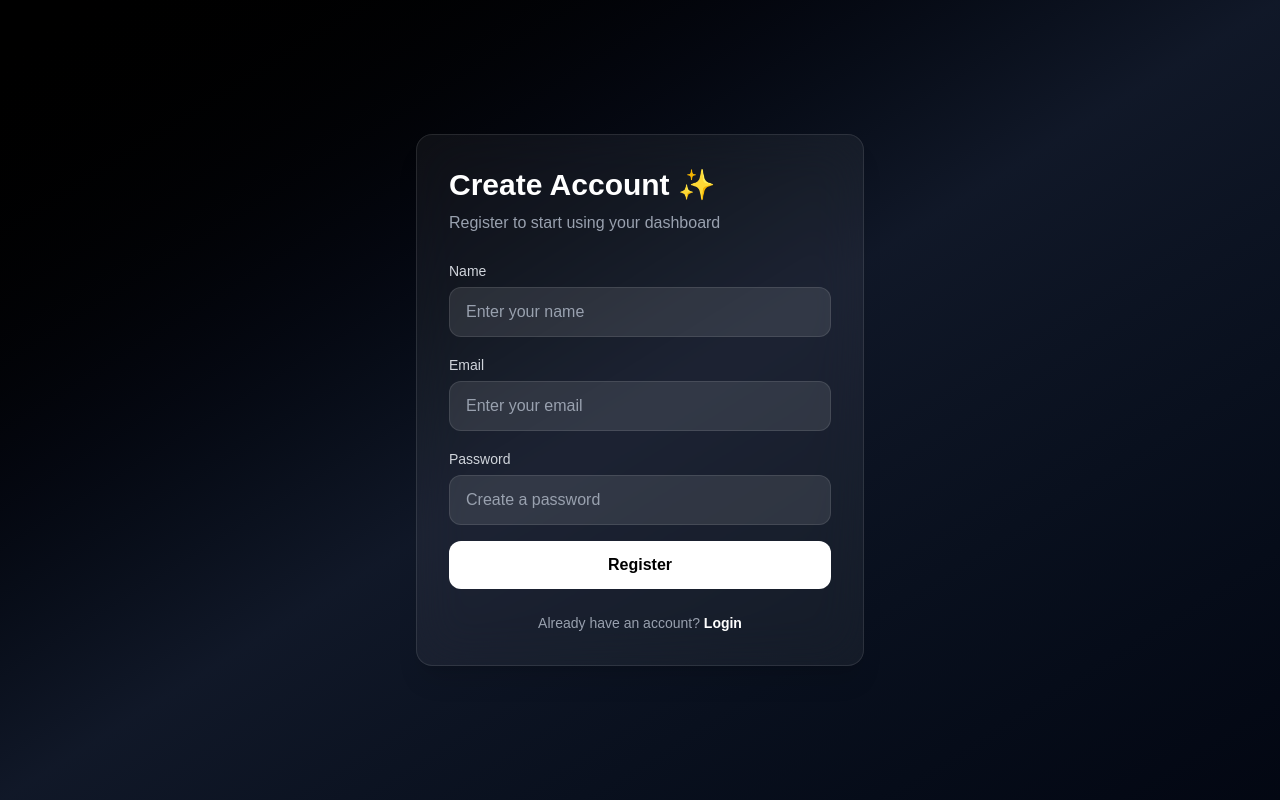
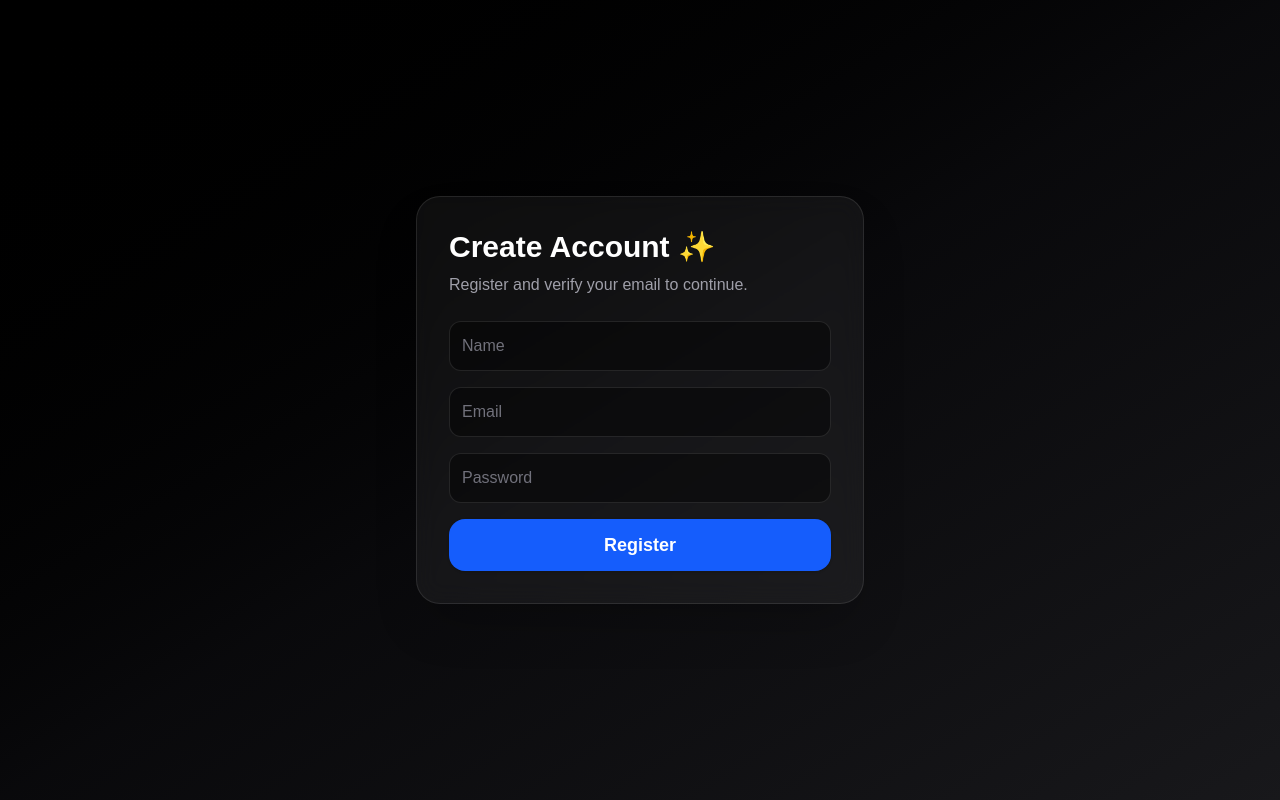
Before and after one commit to FarajNasir/CrudNext, a Next.js app: page /register in a window 1280 px wide. Built offline with nearby package versions, Linux system fonts and the light colour scheme; no server answers.

Commit message:
Fix review comments: remove old middleware, clean auth flow, refactor middleware client

```diff
--- /dev/null
+++ b/app/api/auth/logout/route.ts
@@ -0,0 +1,9 @@
+import { NextResponse } from "next/server";
+import { supabaseServer } from "@/lib/supabaseServer";
+
+export async function POST() {
+  const supabase = await supabaseServer();
+  await supabase.auth.signOut();
+
+  return NextResponse.json({ success: true });
+}
--- /dev/null
+++ b/app/api/auth/register/route.ts
@@ -0,0 +1,25 @@
+import { NextResponse } from "next/server";
+import { supabaseServer } from "@/lib/supabaseServer";
+
+export async function POST(req: Request) {
+  const supabase = await supabaseServer();
+  const { name, email, password } = await req.json();
+
+  const { error } = await supabase.auth.signUp({
+    email,
+    password,
+    options: {
+      data: { name },
+      emailRedirectTo: `${process.env.NEXT_PUBLIC_SITE_URL}/login`,
+    },
+  });
+
+  if (error) {
+    return NextResponse.json({ error: error.message }, { status: 400 });
+  }
+
+  return NextResponse.json({
+    success: true,
+    message: "Registered! Please verify your email.",
+  });
+}
--- a/app/dashboard/DashboardClient.tsx
+++ b/app/dashboard/DashboardClient.tsx
@@ -172,10 +172,10 @@ export default function DashboardClient({ userEmail }: { userEmail: string }) {
 
   // ✅ Logout (cookies)
   const logout = async () => {
-    await fetch("/api/auth/logout", { method: "POST" });
-    router.replace("/login");
-    router.refresh();
-  };
+  await fetch("/api/auth/logout", { method: "POST" });
+  router.push("/login");
+};
+
 
   const doneCount = todos.filter((t) => t.is_done).length;
 
--- a/app/login/page.tsx
+++ b/app/login/page.tsx
@@ -1,16 +1,14 @@
 "use client";
 
-import { useEffect, useState } from "react";
-import { supabaseClient } from "@/lib/supabaseClient";
 import { useRouter, useSearchParams } from "next/navigation";
+import { useState } from "react";
 
 export default function LoginPage() {
   const router = useRouter();
   const searchParams = useSearchParams();
 
-  // role param from URL => /login?role=admin
-  const loginType = searchParams.get("role"); // "admin" | null
-  const isAdminLogin = loginType === "admin";
+  // /login?role=admin => admin login
+  const isAdminLogin = searchParams.get("role") === "admin";
 
   const [email, setEmail] = useState("");
   const [password, setPassword] = useState("");
@@ -18,71 +16,43 @@ export default function LoginPage() {
   const login = async (e: React.FormEvent) => {
     e.preventDefault();
 
-    const { data, error } = await supabaseClient.auth.signInWithPassword({
+    const res = await fetch("/api/auth/login", {
+      method: "POST",
+      headers: { "Content-Type": "application/json" },
+      body: JSON.stringify({
         email,
         password,
+        role: isAdminLogin ? "admin" : "user",
+      }),
     });
 
-    if (error) return alert(error.message);
+    const data = await res.json();
 
-    // ✅ Email verification check
-    if (!data.user?.email_confirmed_at) {
-      alert("Please verify your email first.");
-      await supabaseClient.auth.signOut();
+    if (!res.ok) {
+      alert(data.error);
       return;
     }
 
-     const { data: profileData, error: profileError } = await supabaseClient
-        .from("profiles")
-        .select("role")
-        .eq("id", data.user.id)
-        .single();
-
-         if (profileError) {
-        alert("Profile not found. Please try again.");
-        await supabaseClient.auth.signOut();
-        return;
-      }
-
-    // ✅ If Admin Login, enforce ADMIN role
-    if (isAdminLogin) {
-
-
-
-
-      if (profileData?.role !== "ADMIN") {
-        alert("Access Denied ❌ You are not an admin.");
-        await supabaseClient.auth.signOut();
-        router.push("/login");
-        return;
-      }
-    }
-    else{
-      if (profileData?.role === "ADMIN") {
-        alert("Access Denied ❌ You are not a user.");
-        await supabaseClient.auth.signOut();
-        router.push("/login");
-        return;
-      }
-    }
-
-    // ✅ Success redirect
     router.push("/dashboard");
   };
 
   return (
     <div className="min-h-screen bg-gradient-to-br from-black via-zinc-950 to-zinc-900 flex items-center justify-center px-4">
       <div className="w-full max-w-md rounded-3xl border border-white/10 bg-white/5 shadow-2xl p-8 backdrop-blur-md">
+        {/* Heading */}
+        <div className="mb-6">
           <h1 className="text-3xl font-extrabold text-white mb-2">
             {isAdminLogin ? "Admin Login 🛡️" : "User Login 👤"}
           </h1>
 
-        <p className="text-zinc-400 mb-6">
+          <p className="text-zinc-400 text-sm">
             {isAdminLogin
               ? "Only admins can login from here."
               : "Login to access your dashboard."}
           </p>
+        </div>
 
+        {/* Form */}
         <form onSubmit={login} className="space-y-4">
           <input
             className="w-full rounded-xl border border-white/10 bg-black/40 p-3 text-white placeholder:text-zinc-500 outline-none focus:ring-2 focus:ring-blue-500"
@@ -113,14 +83,30 @@ export default function LoginPage() {
           </button>
         </form>
 
-        <div className="mt-6 text-center text-sm text-zinc-400">
-          New user?{" "}
+        {/* Links */}
+        <div className="mt-6 flex flex-col gap-3 text-center text-sm text-zinc-400">
           <button
             onClick={() => router.push("/register")}
             className="text-blue-400 font-semibold hover:underline"
           >
-            Create account
+            Create new account
           </button>
+
+          {!isAdminLogin ? (
+            <button
+              onClick={() => router.push("/login?role=admin")}
+              className="text-yellow-400 font-semibold hover:underline"
+            >
+              Login as Admin instead
+            </button>
+          ) : (
+            <button
+              onClick={() => router.push("/login")}
+              className="text-white font-semibold hover:underline"
+            >
+              Login as User instead
+            </button>
+          )}
         </div>
       </div>
     </div>
--- a/app/register/page.tsx
+++ b/app/register/page.tsx
@@ -1,8 +1,7 @@
 "use client";
 
+import { useRouter } from "next/navigation";
 import { useState } from "react";
-import { supabaseClient } from "@/lib/supabaseClient";
-import { useRouter } from "next/navigation";
 
 export default function RegisterPage() {
   const router = useRouter();
@@ -10,89 +9,66 @@ export default function RegisterPage() {
   const [name, setName] = useState("");
   const [email, setEmail] = useState("");
   const [password, setPassword] = useState("");
-  const [loading, setLoading] = useState(false);
 
   const register = async (e: React.FormEvent) => {
     e.preventDefault();
-    setLoading(true);
 
-    const { error } = await supabaseClient.auth.signUp({
-      email,
-      password,
-      options: {
-        data: { name },
-      },
+    const res = await fetch("/api/auth/register", {
+      method: "POST",
+      headers: { "Content-Type": "application/json" },
+      body: JSON.stringify({ name, email, password }),
     });
 
-    setLoading(false);
+    const data = await res.json();
 
-    if (error) return alert(error.message);
+    if (!res.ok) return alert(data.error);
 
-    alert("Registered successfully! Please check your email to verify.");
+    alert(data.message);
     router.push("/login");
   };
 
   return (
-    <div className="min-h-screen flex items-center justify-center bg-gradient-to-br from-black via-gray-900 to-gray-950 px-4">
-      <div className="w-full max-w-md bg-white/5 backdrop-blur-xl border border-white/10 rounded-2xl shadow-xl p-8">
-        <h1 className="text-3xl font-bold text-white mb-2">Create Account ✨</h1>
-        <p className="text-gray-400 mb-6">
-          Register to start using your dashboard
+    <div className="min-h-screen bg-gradient-to-br from-black via-zinc-950 to-zinc-900 flex items-center justify-center px-4">
+      <div className="w-full max-w-md rounded-3xl border border-white/10 bg-white/5 shadow-2xl p-8 backdrop-blur-md">
+        <h1 className="text-3xl font-extrabold text-white mb-2">
+          Create Account ✨
+        </h1>
+
+        <p className="text-zinc-400 mb-6">
+          Register and verify your email to continue.
         </p>
 
         <form onSubmit={register} className="space-y-4">
-          <div>
-            <label className="text-gray-300 text-sm">Name</label>
           <input
-              className="mt-1 w-full px-4 py-3 rounded-xl bg-white/10 border border-white/10 text-white placeholder-gray-400 focus:outline-none focus:ring-2 focus:ring-white/30"
-              placeholder="Enter your name"
+            className="w-full rounded-xl border border-white/10 bg-black/40 p-3 text-white placeholder:text-zinc-500 outline-none focus:ring-2 focus:ring-blue-500"
+            placeholder="Name"
             value={name}
             required
             onChange={(e) => setName(e.target.value)}
           />
-          </div>
 
-          <div>
-            <label className="text-gray-300 text-sm">Email</label>
           <input
-              className="mt-1 w-full px-4 py-3 rounded-xl bg-white/10 border border-white/10 text-white placeholder-gray-400 focus:outline-none focus:ring-2 focus:ring-white/30"
-              placeholder="Enter your email"
+            className="w-full rounded-xl border border-white/10 bg-black/40 p-3 text-white placeholder:text-zinc-500 outline-none focus:ring-2 focus:ring-blue-500"
+            placeholder="Email"
             type="email"
             value={email}
             required
             onChange={(e) => setEmail(e.target.value)}
           />
-          </div>
 
-          <div>
-            <label className="text-gray-300 text-sm">Password</label>
           <input
-              className="mt-1 w-full px-4 py-3 rounded-xl bg-white/10 border border-white/10 text-white placeholder-gray-400 focus:outline-none focus:ring-2 focus:ring-white/30"
-              placeholder="Create a password"
+            className="w-full rounded-xl border border-white/10 bg-black/40 p-3 text-white placeholder:text-zinc-500 outline-none focus:ring-2 focus:ring-blue-500"
+            placeholder="Password"
             type="password"
             value={password}
             required
             onChange={(e) => setPassword(e.target.value)}
           />
-          </div>
 
-          <button
-            disabled={loading}
-            className="w-full py-3 rounded-xl bg-white text-black font-semibold hover:bg-gray-200 transition disabled:opacity-50"
-          >
-            {loading ? "Creating..." : "Register"}
+          <button className="w-full bg-blue-600 text-white py-3 rounded-2xl text-lg font-bold hover:bg-blue-700 transition shadow">
+            Register
           </button>
         </form>
-
-        <p className="text-gray-400 text-sm mt-6 text-center">
-          Already have an account?{" "}
-          <span
-            className="text-white font-semibold cursor-pointer hover:underline"
-            onClick={() => router.push("/login")}
-          >
-            Login
-          </span>
-        </p>
       </div>
     </div>
   );
--- /dev/null
+++ b/lib/supabaseMiddleware.ts
@@ -0,0 +1,21 @@
+import { createServerClient } from "@supabase/ssr";
+import { NextRequest, NextResponse } from "next/server";
+
+export function createSupabaseMiddlewareClient(req: NextRequest, res: NextResponse) {
+  return createServerClient(
+    process.env.NEXT_PUBLIC_SUPABASE_URL!,
+    process.env.NEXT_PUBLIC_SUPABASE_ANON_KEY!,
+    {
+      cookies: {
+        getAll() {
+          return req.cookies.getAll();
+        },
+        setAll(cookiesToSet) {
+          cookiesToSet.forEach(({ name, value, options }) => {
+            res.cookies.set(name, value, options);
+          });
+        },
+      },
+    }
+  );
+}
```
Also changed, not shown: app/api/auth/login/route.ts (added, +64 -0 lines), middleware.ts (+6 -23 lines). Lines whose indentation alone changed are shown as unchanged.
